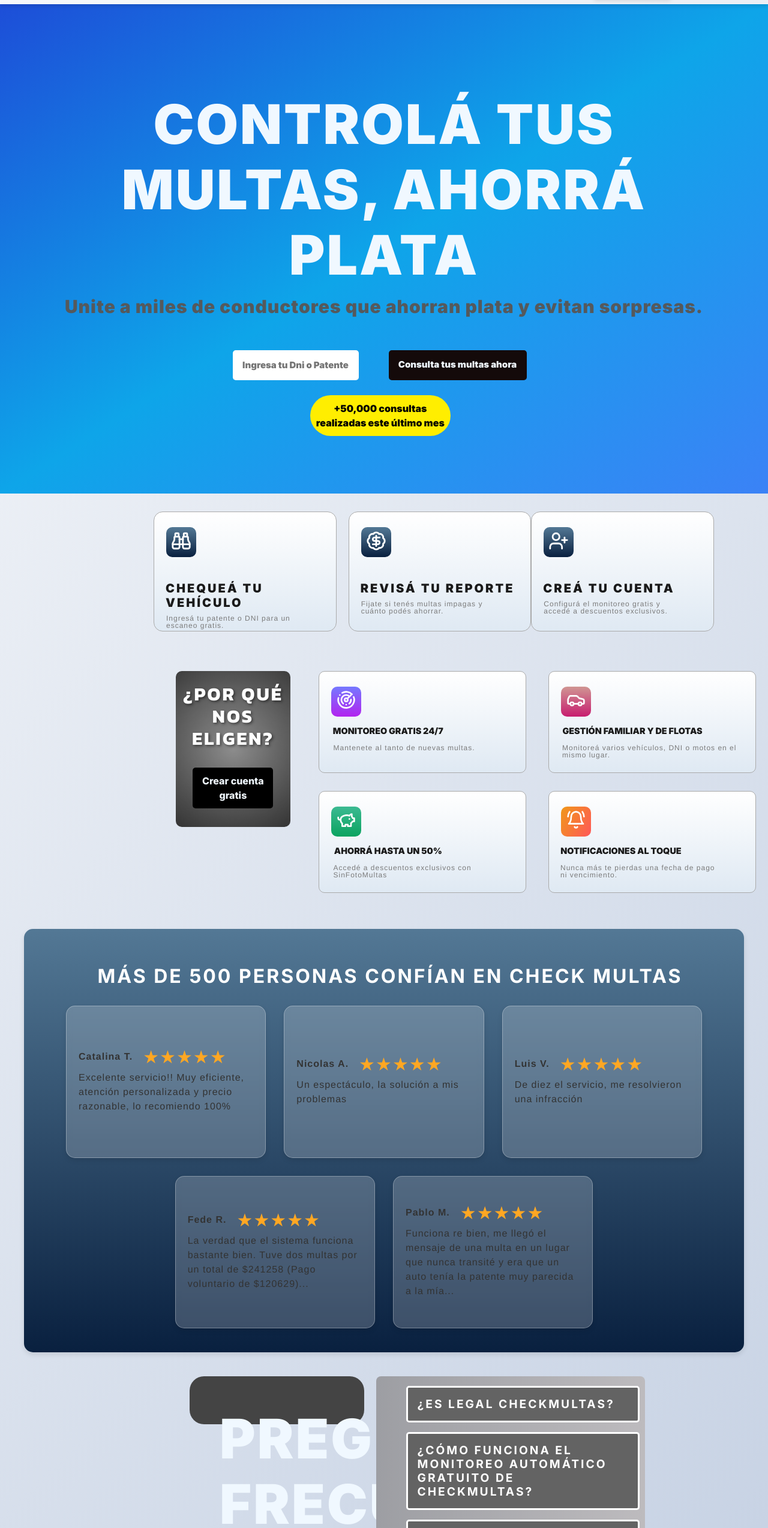
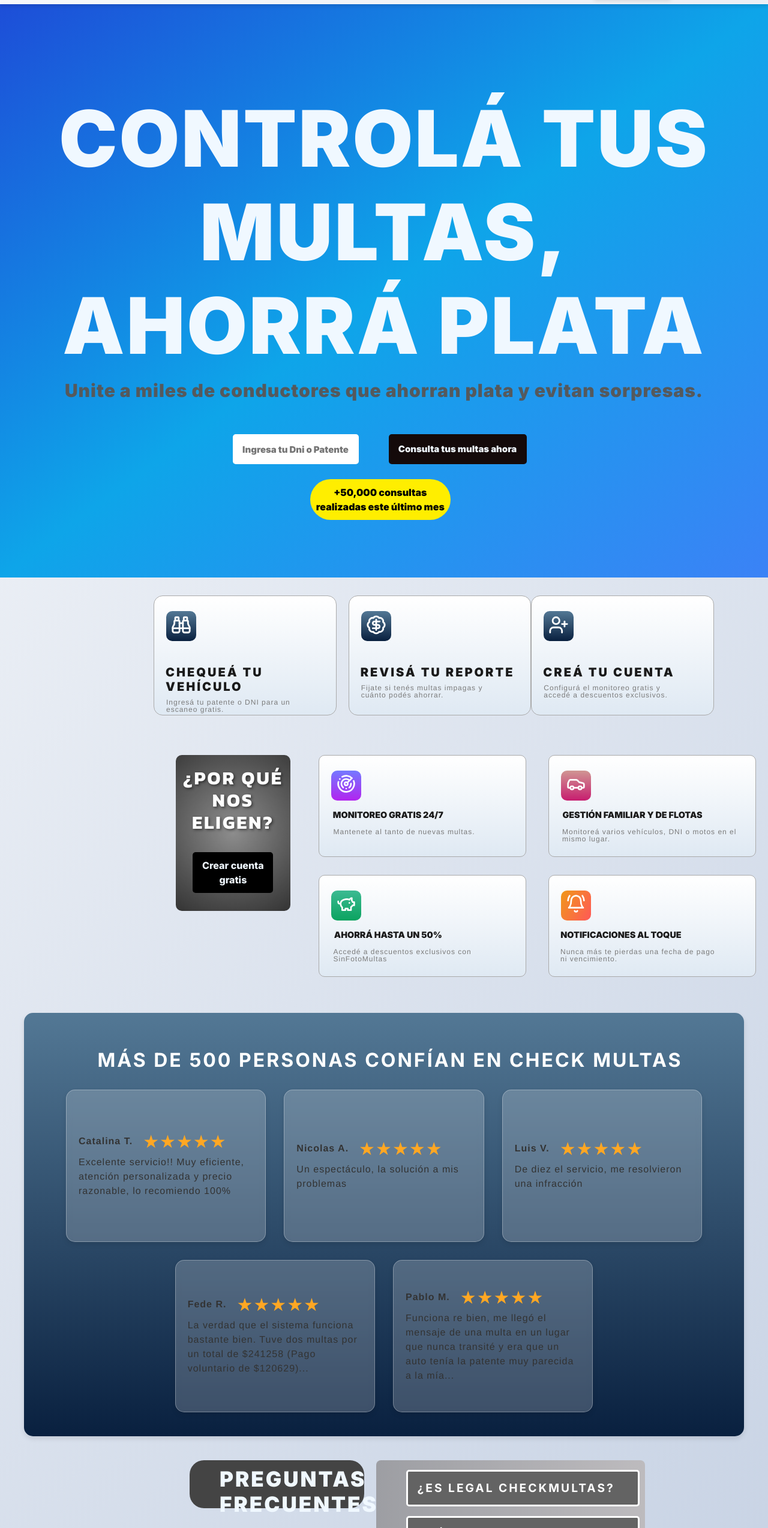
Before and after one commit to Ezegallardo0/checkmultas, a React (Vite) app: page / in a window 1280 px wide. Shown: the part 58-2606 px from the top of the page at 60% size. Built offline with nearby package versions, Linux system fonts and the light colour scheme; a web font is replaced by a local one.

Commit message:
"accommodating some styles"

```diff
--- a/src/App.jsx
+++ b/src/App.jsx
@@ -76,7 +76,7 @@
     <>
       <Navbar />
       <section className="homebg">
-        <h2>Controlá tus multas, ahorrá plata</h2>
+        <h2 className='Contrl'>Controlá tus multas, ahorrá plata</h2>
         <p className="uni">Unite a miles de conductores que ahorran plata y evitan sorpresas.</p>
         <div className="patente">
           <input className="Dni" placeholder="Ingresa tu Dni o Patente" />
--- a/src/styles/app.css
+++ b/src/styles/app.css
@@ -48,7 +48,7 @@
     font-family: "Inter", sans-serif;
     font-weight: 900;
 }
-h2 {
+.Contrl {
     color: aliceblue;
     margin-left: 50px;
     padding-right: 50px;
@@ -402,7 +402,14 @@
 }
 
 .PreFre {
-    font-size: 1.4rem;
+    color: aliceblue;
+    margin-left: 50px;
+    padding-right: 50px;
+    padding-top: 10px;
+    font-size: 35px;
+    font-family: "Inter", sans-serif;
+    font-optical-sizing: auto;
+    font-weight: 900;
     text-align: center;
 }
 
@@ -520,9 +527,6 @@
 
         margin: 0; /* Eliminar el margen para centrar el texto */
         font-size: 14px; /* Ajustar el tamaño de fuente según sea necesario */
-    }
-    h2 {
-        font-size: 91px !important;
     }
     .patente button {
         margin-top: 25px;
```
